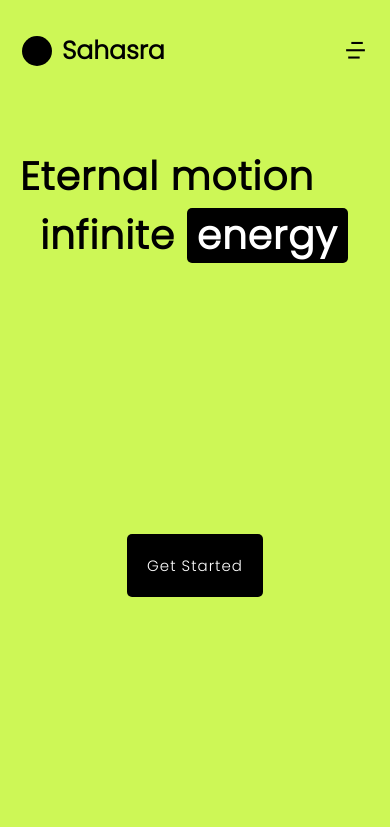
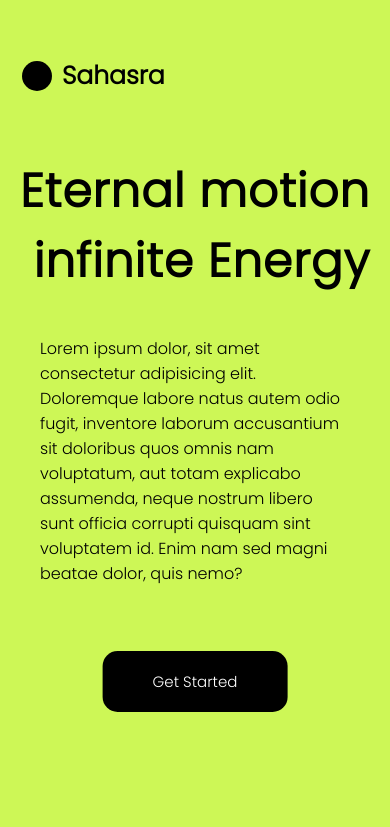
Before and after one commit to ChandanDR24/piezo-electric, a website: page public/index.html in a window 390 px wide. Drawn offline with nearby package versions, Linux system fonts and the light colour scheme.

Commit message:
added extra features to the home page

```diff
--- a/public/index.html
+++ b/public/index.html
@@ -33,18 +33,18 @@
                         <div class="image"></div>
                         <h1>Sahasra</h1>
                     </div>
-                    <div class="part2">
-                        <i class="ri-menu-4-line"></i>
+                    <div class="login">
+                        <a href="">Get Started</a>
                     </div>
                 </nav>
                 <div class="center">
                     <div class="center-text">
                         <h1 id="text1">Eternal motion </h1>
-                        <h1 id="text2">infinite <span>energy</span></h1>
+                        <h1 id="text2">infinite Energy</h1>
                     </div>
-                    <div class="login">
-                        <a href="">Get Started</a>
-                    </div>
+                </div>
+                <div class="para">
+                    <p>Lorem ipsum dolor, sit amet consectetur adipisicing elit. Doloremque labore natus autem odio fugit, inventore laborum accusantium sit doloribus quos omnis nam voluptatum, aut totam explicabo assumenda, neque nostrum libero sunt officia corrupti quisquam sint voluptatem id. Enim nam sed magni beatae dolor, quis nemo?</p>
                 </div>
             </div>
         </div>
--- a/public/main.js
+++ b/public/main.js
@@ -1,8 +1,3 @@
-window.history.pushState(null, "", window.location.href);
-window.onpopstate = function () {
-  window.history.pushState(null, "", window.location.href);
-};
-
 function loaderAnimation(){
   var tl = gsap.timeline();
   tl
@@ -39,10 +34,7 @@ function loaderAnimation(){
         opacity:0
       })
 }
-
-    loaderAnimation();
-
-
+loaderAnimation();
 
 // async function fetchCurrentValues() {
 //     try {
--- a/public/style.css
+++ b/public/style.css
@@ -160,6 +160,7 @@ html {
 
 
 .get-started{
+    position: absolute;
     width: 100%;
     height: 100%;
     color: black;
@@ -169,11 +170,13 @@ html {
 .get-started nav{
     width: 100%;
     height: 12%;
-    /* background-color: black; */
+    /* background-color: green; */
     display: flex;
     align-items: center;
     justify-content: space-between;
-    padding: 20px 20px;
+    padding: 0px 50px;
+    margin: 15px 0px;
+    font-family: "poppinsl";
 }
 
 .get-started nav .part1{
@@ -181,10 +184,8 @@ html {
     align-items: center;
     justify-content: space-between;
     /* background-color: red; */
-    padding: 10px;
     gap: 10px;
     font-size: 20px;
-    font-family: "poppinsl";
 }
 
 .get-started nav .part1 .image{
@@ -193,6 +194,14 @@ html {
     background-color: black;
     border-radius: 50%;
 
+}
+.login a{
+    text-decoration: none;
+    color: #fff;
+    font-size: 20px;
+    background-color: black;
+    padding: 15px;
+    border-radius: 5px;
 }
 
 .get-started nav .part2{
@@ -204,75 +213,70 @@ html {
 }
 .get-started .center{
     width: 100%;
-    height: 88%;
     font-family: "poppinsl";
-    font-weight:200;
     letter-spacing: 1px;
-    display: flex;
-    align-items: flex-start;
-    flex-direction: column;
-    justify-content: flex-start;
-    padding: 20px;
-    font-size: 40px;
+    padding:50px;
+    font-size: 5vw;
     /* background-color: red; */
 }
 
-.get-started .center .center-text{
-    margin-top: 10vh;
-    margin-left: 4vh;
+.get-started .center #text1{
     display: flex;
-    align-items: flex-start;
+    align-items: center;
     justify-content: flex-start;
-    flex-direction: column;
-    /* background-color: pink; */
 }
-.get-started .center .center-text #text2{
-    margin-left: 250px;
-}
-.get-started .center .center-text #text2 span{
-    padding-left: 10px;
-    padding-right: 10px;
-    color: #fff;
-    background-color: black;
-    border-radius: 5px;
+.get-started .center #text2{
+    display: flex;
+    align-items: center;
+    justify-content: flex-end;
 }
 
-.get-started .center .login{
-    margin-top: 5vh;
-    width: 60%;
-    display: flex;
-    align-items: center;
-    justify-content: center;
-
-}
-.get-started .center .login a{
-    text-decoration: none;
-    color: #fff;
-    font-size: 20px;
-    background-color: black;
-    padding: 20px;
-    border-radius: 5px;
+.get-started .para{
+    display: none;
 }
 
+
 @media(max-width:956px){
-    .get-started .center .center-text{
+    .get-started nav{
+        padding: 0 20px;
+        margin-top: 25px;
+        margin-bottom: 0;
+        /* background-color: red; */
+    }
+
+    .get-started .center{
         width: 100%;
-        margin-left: 0;
-        margin-top: 3vh ;
-        font-size: 32px;
+        display: flex;
+        justify-content: center;
+        align-items:flex-start;
+        font-family: "poppinsl";
+        letter-spacing: 1px;
+        padding: 30px 0 40px 0;
+        font-size: 6vw;
+        /* background-color: red; */
     }
-    .get-started .center .center-text #text2{
-        margin-left: 100px;
+    .get-started .para{
+        display: flex;
+        padding: 0 40px;
+        font-family: 'poppinsl';
+    }
+    body{
+        position: relative;
+    }
+    nav .login{
+        position: absolute;
+        bottom: 150px;
+        left: 50%;
+        transform: translate(-50%,0);
+    }
+    nav .login a{
+        border-radius: 15px;
+        padding: 20px 50px;
+        cursor: pointer;
     }
 }
 
 @media(max-width:625px){
-    .get-started .center .center-text{
-        font-size: 5vw;
-    }
-    .get-started .center .center-text #text2{
-        margin-left: 20px;
-    }
     .get-started nav .part1{
         padding: 2px;
     }
@@ -287,22 +291,16 @@ html {
         font-size: 25px;
         padding: 2px;
     }
-    .get-started .center .login{
-        bottom: 0;
-        width: 100%;
-        height: 100%;
-        display: flex;
-        align-items: center;
-        justify-content: center;
-        /* background-color: red; */
 
+    .get-started nav{
+        padding: 0 20px;
     }
-    .get-started .center .login a{
+    .login a{
         text-decoration: none;
         color: #fff;
         font-size: 15px;
         background-color: black;
-        padding: 20px;
+        padding: 10px;
         border-radius: 5px;
     }
 }
```
